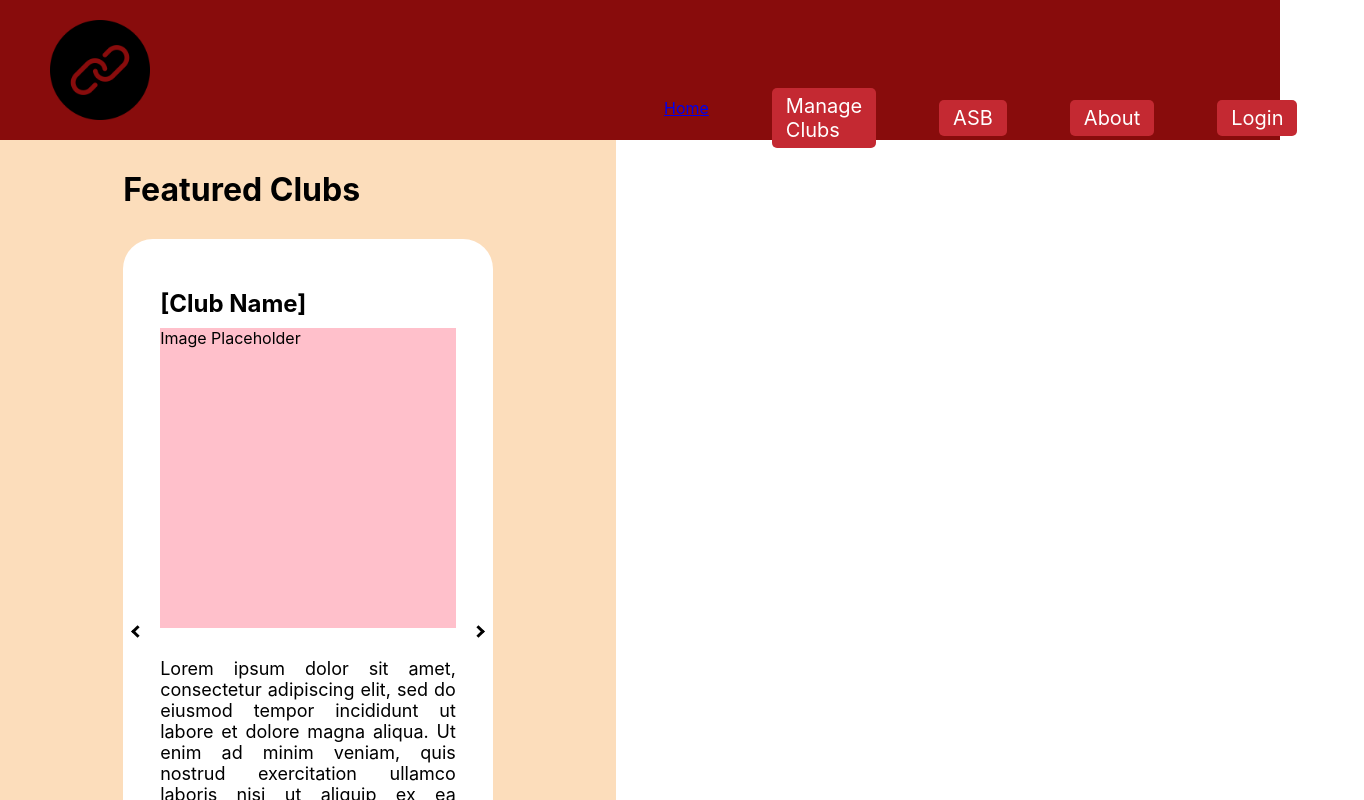
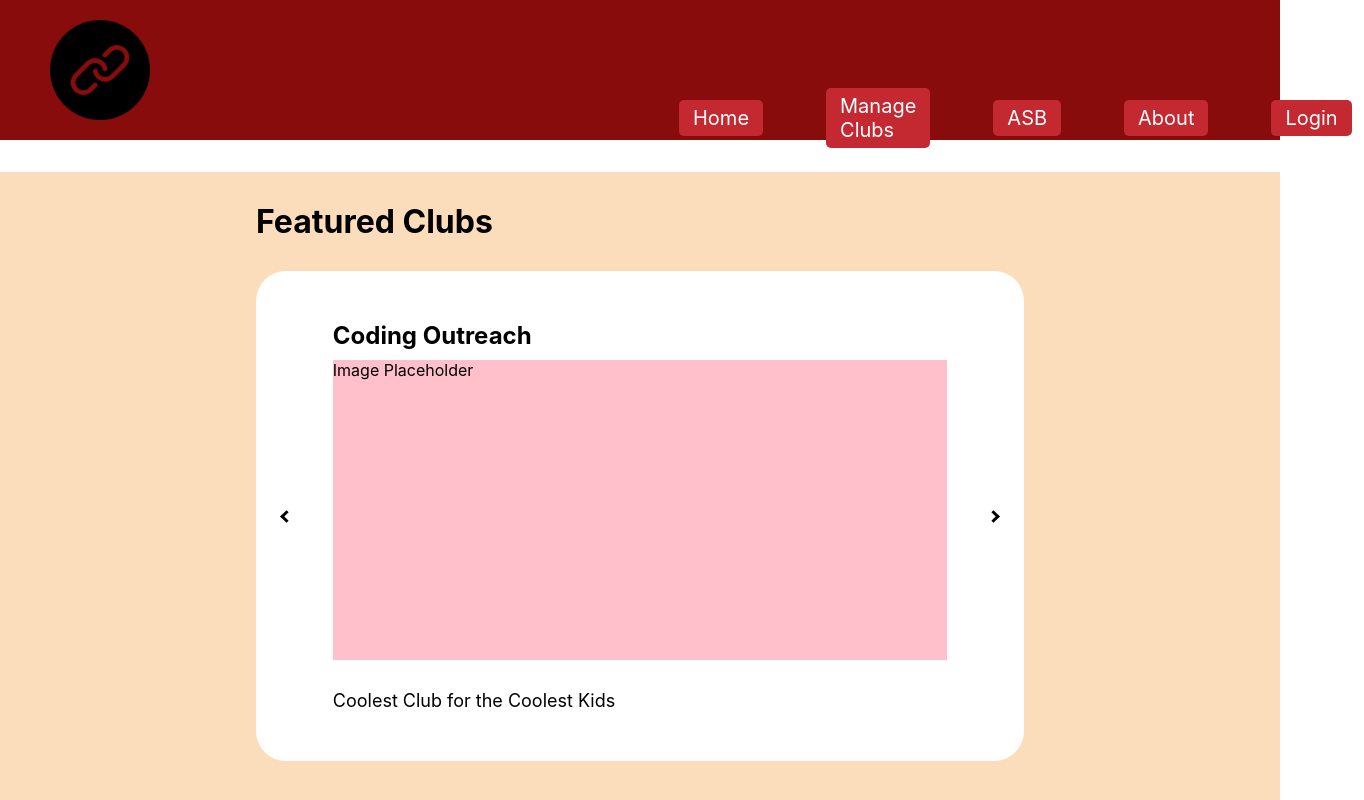
Before and after one commit to FieryXY/club-website, a React (Create React App) app: page /featured-page in a window 1280 px wide. Shown: the top 800 px of the page, 1364 px wide, since content can reach past the window. Built offline with nearby package versions, Linux system fonts and the light colour scheme.

Commit message:
Added animation and state for featured clubs page

```diff
--- a/package.json
+++ b/package.json
@@ -11,6 +11,8 @@
     "react-router": "^6.3.0",
     "react-router-dom": "^6.3.0",
     "react-scripts": "5.0.1",
+    "react-spring": "^9.5.2",
+    "react-transition-group": "^4.4.2",
     "reactjs-localstorage": "^1.0.1",
     "web-vitals": "^2.1.4"
   },
--- a/src/App.css
+++ b/src/App.css
@@ -68,96 +68,3 @@ nav {
   background-color: rgb(249, 206, 208);
   color: black;
 }
-
-/* Featured-Clubs Main Page */
-
-.featured-page-body {
-  margin: 0px;
-  padding-top: 30px;
-
-  /* This part makes the background color extend to the bottom of the page */
-  min-height: 100vh;
-  display: flex;
-  flex-direction: column;
-  flex: 1;
-
-  background-color: #fcddbb;
-}
-
-.featured-clubs-container {
-  margin-left: 20%;
-  margin-right: 20%;
-}
-
-.featured-club-outer-div {
-  padding-top: 50px;
-  padding-bottom: 50px;
-  margin-top: 30px;
-  background-color: white;
-  border-radius: 30px;
-
-  display: flex;
-}
-
-.featured-club-arrow-side-column {
-  flex: 8%;
-
-  display: flex;
-  justify-content: center;
-  align-items: center;
-}
-
-.featured-club-arrow-side-column:hover {
-  background-color: rgb(240, 240, 240);
-}
-
-.featured-club-arrow-side-column.left {
-  margin-right: 2%;
-}
-
-.featured-club-arrow-side-column.right {
-  margin-left: 2%;
-}
-
-.featured-club-arrow {
-  margin: 0 auto;
-  border: solid black;
-  border-width: 0 3px 3px 0;
-  padding: 3px;
-  display: inline-block;
-}
-
-.featured-club-arrow.left {
-  transform: rotate(135deg);
-}
-
-.featured-club-arrow.right {
-  transform: rotate(-45deg);
-  justify-content: center;
-}
-
-.featured-club-content-container {
-  flex: 80%;
-}
-
-.featured-club-inner-img-div {
-  margin: 0 auto;
-  margin-top: 10px;
-  height: 300px;
-  background-color: pink;
-}
-
-.featured-club-inner-description-div {
-  margin: 0 auto;
-  margin-top: 30px;
-
-  font-size: 18px;
-  text-align: justify;
-}
-
-@media (max-width: 800px) {
-  .featured-clubs-container {
-    margin-left: 5%;
-    margin-right: 5%;
-  }
-}
--- a/src/App.js
+++ b/src/App.js
@@ -11,13 +11,19 @@ import FeaturedPage from "./components/featuredPage";
 function App() {
 
   const [isLoggedIn, setLoggedIn] = useState(false);
+  // Values for Testing Purposes
+  const [featuredClubs, setFeaturedClubs] = useState([
+    {name: "Coding Outreach", description: "Coolest Club for the Coolest Kids"},
+    {name: "Test 2", description: "Lorem ipsum dolor sit amet, consectetur adipiscing elit, sed do eiusmod tempor incididunt ut labore et dolore magna aliqua."},
+    {name: "Test 3", description: "How much wood could a woodchuck chuck if a woodchuck could chuck wood?"}
+  ]);
 
   return (
     <Router>
       <div className="App">
         <Nav />
           <Routes>
-              <Route path="/featured-page" element={<FeaturedPage />} />
+              <Route path="/featured-page" element={<FeaturedPage featuredClubs={featuredClubs} setFeaturedClubs={setFeaturedClubs}/>} />
               <Route path="/about" element={<Intro />} />
               <Route path="/manage-clubs" element={<About />} />
               <Route path="/asb" element={<About />} />
--- a/src/Nav.js
+++ b/src/Nav.js
@@ -7,11 +7,11 @@ function Nav() {
     <nav>
         <img src={link} alt="Logo Link" className = "link_icon"/>
         <ul className='nav-links'>
-            <li><a href="/featured-page">Home</a></li>
-            <li><a href="/manage-clubs" class="button">Manage Clubs</a></li>
-            <li><a href="/asb" class="button">ASB</a></li>
-            <li><a href="/about" class="button">About</a></li>
-            <li><a href="/login" class="button">Login</a></li>
+            <li><a href="/featured-page" className="button">Home</a></li>
+            <li><a href="/manage-clubs" className="button">Manage Clubs</a></li>
+            <li><a href="/asb" className="button">ASB</a></li>
+            <li><a href="/about" className="button">About</a></li>
+            <li><a href="/login" className="button">Login</a></li>
         </ul>
     </nav>
   );
--- a/src/components/featuredClubContent.js
+++ b/src/components/featuredClubContent.js
@@ -1,23 +1,19 @@
 import React from "react";
+import { reactLocalStorage } from "reactjs-localstorage";
 
-function featuredClubContent() {
+function FeaturedClubContent({ featuredClubs, setFeaturedClubs, clubIndex}) {
+  console.log({clubIndex});
   return (
-    <div className="featured-club-content-container">
-      <h2>[Club Name]</h2>
+    <div>
+      <h2>{featuredClubs[clubIndex].name}</h2>
       <div className="featured-club-inner-img-div">
         <p>Image Placeholder</p>
       </div>
       <div className="featured-club-inner-description-div">
-        <p>Lorem ipsum dolor sit amet, consectetur adipiscing elit, sed do
-          eiusmod tempor incididunt ut labore et dolore magna aliqua. Ut enim
-          ad minim veniam, quis nostrud exercitation ullamco laboris nisi ut
-          aliquip ex ea commodo consequat. Duis aute irure dolor in reprehenderit
-          in voluptate velit esse cillum dolore eu fugiat nulla pariatur. Excepteur
-          sint occaecat cupidatat non proident, sunt in culpa qui officia deserunt
-          mollit anim id est laborum.</p>
+        <p>{featuredClubs[clubIndex].description}</p>
       </div>
     </div>
   );
 }
 
-export default featuredClubContent;
+export default FeaturedClubContent;
--- /dev/null
+++ b/src/components/featuredPage.css
@@ -0,0 +1,133 @@
+/* Featured-Clubs Main Page */
+
+.featured-page-body {
+  width: 100%;
+  margin: 0px;
+  padding-top: 30px;
+
+  /* This part makes the background color extend to the bottom of the page */
+  min-height: 100vh;
+  display: flex;
+  flex-direction: column;
+  flex: 1;
+
+  background-color: #fcddbb;
+}
+
+.featured-clubs-container {
+  margin-left: 20%;
+  margin-right: 20%;
+}
+
+.featured-club-outer-div {
+  padding-top: 50px;
+  padding-bottom: 50px;
+  margin-top: 30px;
+  background-color: white;
+  border-radius: 30px;
+
+  display: flex;
+}
+
+.featured-club-arrow-side-column {
+  flex: 8%;
+
+  display: flex;
+  justify-content: center;
+  align-items: center;
+}
+
+.featured-club-arrow-side-column:hover {
+  background-color: rgb(240, 240, 240);
+}
+
+.featured-club-arrow-side-column.left {
+  margin-right: 2%;
+}
+
+.featured-club-arrow-side-column.right {
+  margin-left: 2%;
+}
+
+.featured-club-arrow {
+  margin: 0 auto;
+  border: solid black;
+  border-width: 0 3px 3px 0;
+  padding: 3px;
+  display: inline-block;
+}
+
+.featured-club-arrow.left {
+  transform: rotate(135deg);
+}
+
+.featured-club-arrow.right {
+  transform: rotate(-45deg);
+  justify-content: center;
+}
+
+.featured-club-content-container {
+  flex: 80%;
+}
+
+.slide-out-left {
+  animation-name: slideOutLeft;
+  animation-duration: 0.25s;
+}
+
+.slide-out-right {
+  animation-name: slideOutRight;
+  animation-duration: 0.25s;
+}
+
+.slide-in-left {
+  animation-name: slideInLeft;
+  animation-duration: 0.25s;
+}
+
+.slide-in-right {
+  animation-name: slideInRight;
+  animation-duration: 0.25s;
+}
+
+@keyframes slideOutLeft {
+  0% {margin-left: 0px; margin-right: 0px; opacity: 1;}
+  100% {margin-left: -50px; margin-right: 50px; opacity: 0;}
+}
+
+@keyframes slideOutRight {
+  0% {margin-left: 0px; margin-right: 0px; opacity: 1;}
+  100% {margin-left: 50px; margin-right: -50px; opacity: 0;}
+}
+
+@keyframes slideInLeft {
+  0% {margin-left: -50px; margin-right: 50px; opacity: 0;}
+  100% {margin-left: 0px; margin-right: 0px; opacity: 1;}
+}
+
+@keyframes slideInRight {
+  0% {margin-left: 50px; margin-right: -50px; opacity: 0;}
+  100% {margin-left: 0px; margin-right: 0px; opacity: 1;}
+}
+
+.featured-club-inner-img-div {
+  margin: 0 auto;
+  margin-top: 10px;
+  height: 300px;
+  background-color: pink;
+}
+
+.featured-club-inner-description-div {
+  margin: 0 auto;
+  margin-top: 30px;
+
+  font-size: 18px;
+  text-align: justify;
+}
+
+@media (max-width: 800px) {
+  .featured-clubs-container {
+    margin-left: 5%;
+    margin-right: 5%;
+  }
+}
--- a/src/components/featuredPage.js
+++ b/src/components/featuredPage.js
@@ -1,17 +1,55 @@
-import React from "react";
+import React, { useState } from "react";
 import FeaturedClubContent from "./featuredClubContent";
+import "./featuredPage.css";
 
-function featuredPage() {
+function FeaturedPage({ featuredClubs, setFeaturedClubs}) {
+  const [clubIndex, setClubIndex] = useState(0)
+  function clubContentSlideLeft() {
+    var elem = document.getElementById("clubContent");
+    elem.classList.remove("slide-in-left");
+    elem.classList.remove("slide-in-right");
+    elem.classList.add("slide-out-left");
+    const animated = document.querySelector(".slide-out-left")
+    animated.addEventListener("animationend", () => {
+      elem.classList.remove("slide-out-left");
+      elem.classList.remove("slide-in-left");
+      if(clubIndex < featuredClubs.length - 1){
+        setClubIndex(clubIndex + 1);
+      } else {
+        setClubIndex(0);
+      }
+      elem.classList.add("slide-in-right");
+    });
+  }
+  function clubContentSlideRight() {
+    var elem = document.getElementById("clubContent");
+    elem.classList.remove("slide-in-left");
+    elem.classList.remove("slide-in-right");
+    elem.classList.add("slide-out-right");
+    const animated = document.querySelector(".slide-out-right")
+    animated.addEventListener("animationend", () => {
+      elem.classList.remove("slide-out-right");
+      elem.classList.remove("slide-in-right");
+      if(clubIndex > 0){
+        setClubIndex(clubIndex - 1);
+      } else {
+        setClubIndex(featuredClubs.length - 1);
+      }
+      elem.classList.add("slide-in-left");
+    });
+  }
   return (
     <div className="featured-page-body">
       <div className="featured-clubs-container">
         <h1>Featured Clubs</h1>
-        <div className="featured-club-outer-div">
-          <div className="featured-club-arrow-side-column left">
+        <div id="featuredOuterDiv" className="featured-club-outer-div">
+          <div id="left-btn" onClick={clubContentSlideRight} className="featured-club-arrow-side-column left">
             <div className="featured-club-arrow left"></div>
           </div>
-          <FeaturedClubContent />
-          <div className="featured-club-arrow-side-column right">
+          <div id="clubContent" className="featured-club-content-container">
+            <FeaturedClubContent featuredClubs={featuredClubs} setFeaturedClubs={setFeaturedClubs} clubIndex={clubIndex}/>
+          </div>
+          <div id="right-btn" onClick={clubContentSlideLeft} className="featured-club-arrow-side-column right">
             <div className="featured-club-arrow right"></div>
           </div>
         </div>
@@ -20,4 +58,4 @@ function featuredPage() {
   );
 }
 
-export default featuredPage;
+export default FeaturedPage;
```
Also changed, not shown: 1 other file (tests, documents, lock files or other folders).
